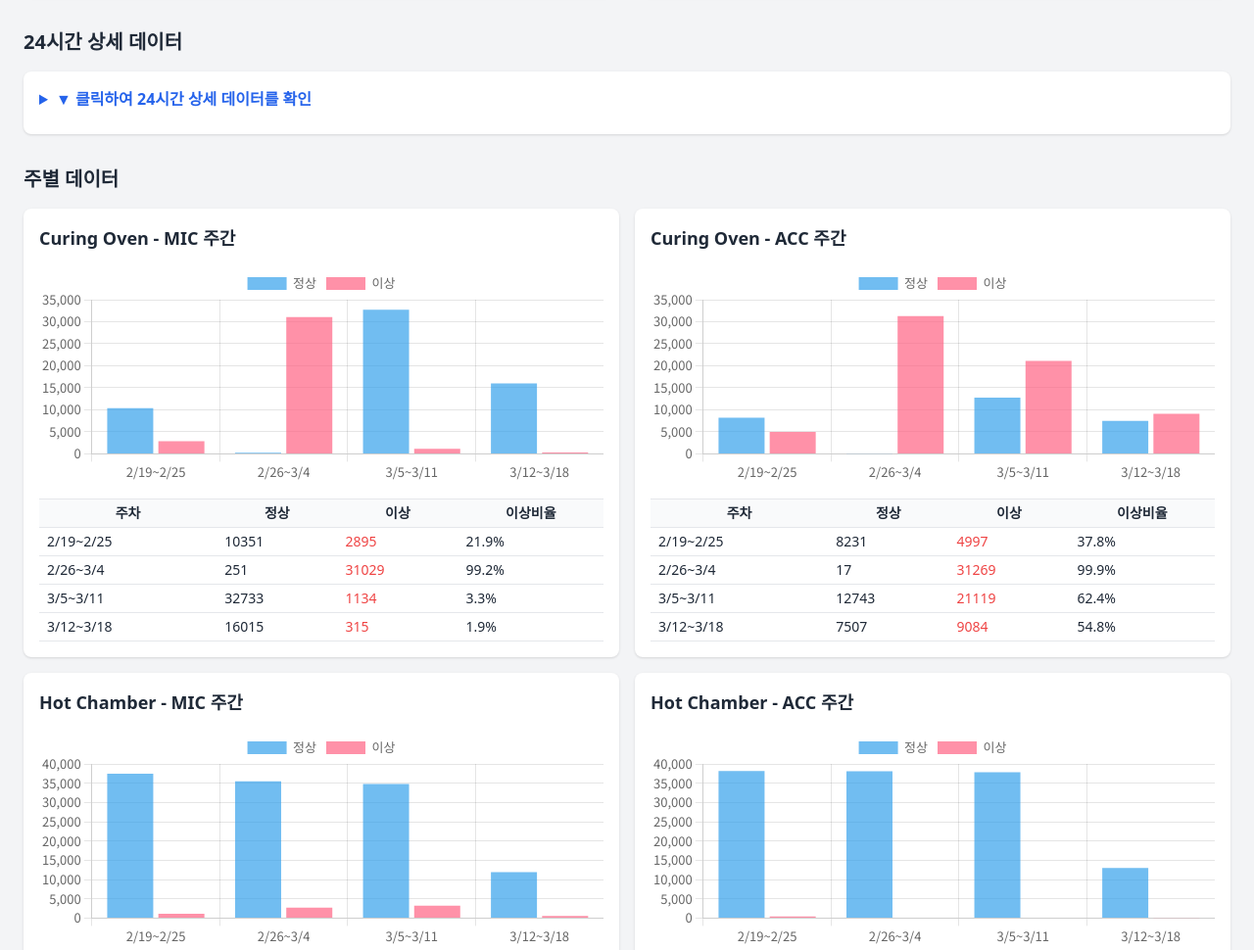
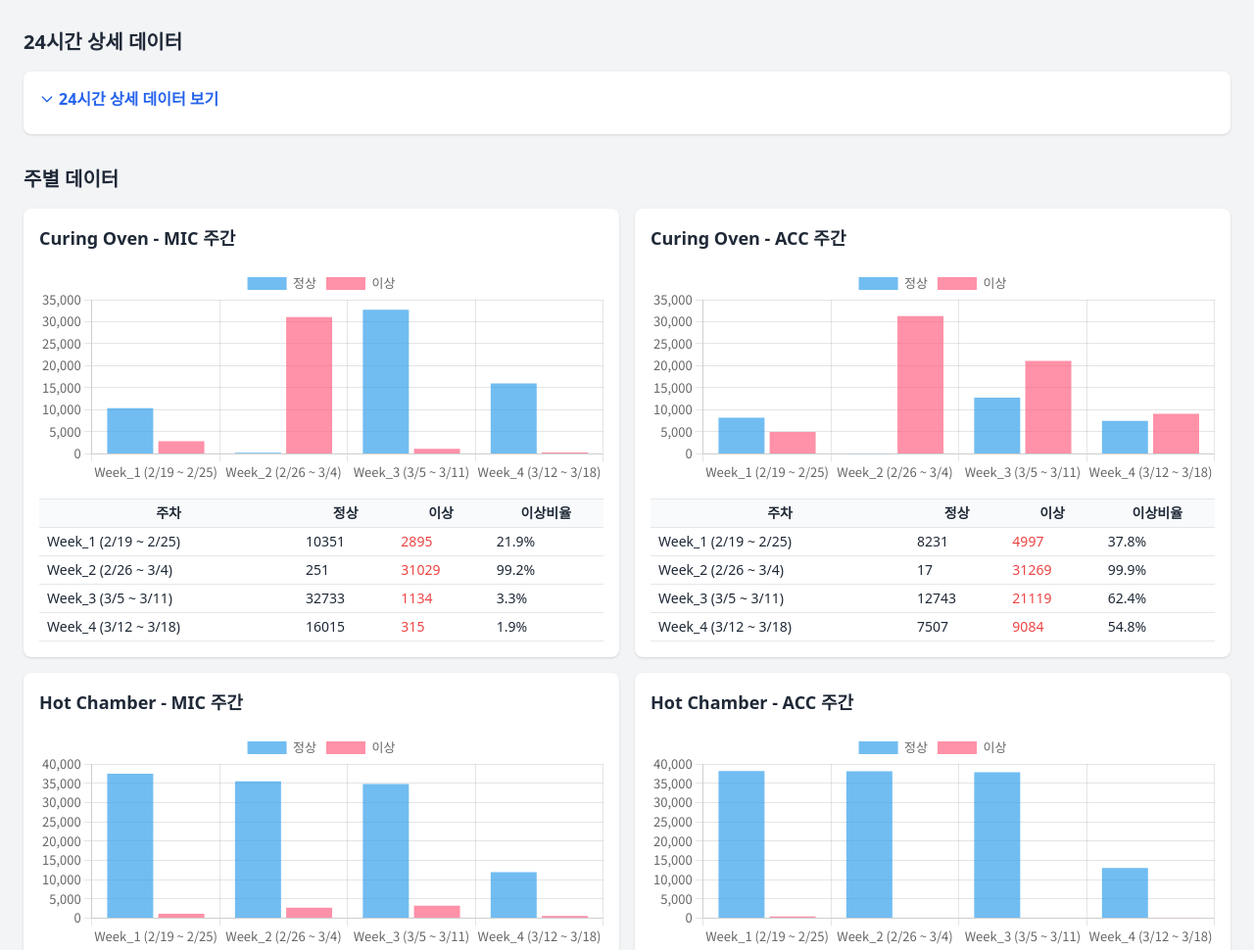
Before and after one commit to superhyuk/statics_mc, a plain HTML site: page index.html in a window 1280 px wide. Shown: the part 1143-2113 px from the top of the page at 98% size. Drawn offline with nearby package versions, Linux system fonts and the light colour scheme; a web font is replaced by a local one.

Commit message:
250315_update daily_weekly_summaryfunction2

```diff
--- a/index.html
+++ b/index.html
@@ -20,8 +20,19 @@
       height: 220px; /* 히스토그램 높이 */
       margin-bottom: 1rem;
     }
-    details > summary {
-      cursor: pointer; /* 접기/펼치기 마우스 모양 */
+    /* details 태그의 화살표를 모던하게 */
+    details summary {
+      list-style: none; /* 기본 화살표 제거 */
+    }
+    details > summary::-webkit-details-marker {
+      display: none; /* 크롬 기본 화살표 숨김 */
+    }
+    /* Tailwind group-open 활용 */
+    summary .rotate-90 {
+      transition: transform 0.2s;
+    }
+    .group[open] .rotate-90 {
+      transform: rotate(90deg);
     }
   </style>
 </head>
@@ -92,9 +103,15 @@
     <!-- (3) 24시간 상세 (카드+접기) -->
     <section class="mb-8">
       <h2 class="text-xl font-semibold mb-4">24시간 상세 데이터</h2>
-      <details class="bg-white rounded-lg shadow p-4">
-        <summary class="cursor-pointer font-semibold mb-2 text-blue-600">
-          ▼ 클릭하여 24시간 상세 데이터를 확인
+      <!-- details 태그에 group 클래스로 + 화살표 아이콘 -->
+      <details class="group bg-white rounded-lg shadow p-4">
+        <summary class="flex items-center font-semibold mb-2 text-blue-600 gap-1">
+          <!-- 화살표 아이콘 (SVG) -->
+          <svg class="w-4 h-4 rotate-90" fill="none" stroke="currentColor" stroke-width="2"
+               viewBox="0 0 24 24" stroke-linecap="round" stroke-linejoin="round">
+            <path d="M9 5l7 7-7 7"></path>
+          </svg>
+          24시간 상세 데이터 보기
         </summary>
         <div class="mt-4 grid grid-cols-1 sm:grid-cols-2 md:grid-cols-3 gap-4" id="todayHourCards">
           <!-- 24시간 시간대별 카드 -->
@@ -139,12 +156,16 @@
       </div>
 
       <!-- (4-B) 주차별 일 집계 (접기/펼치기) -->
-      <details class="bg-white rounded-lg shadow p-4">
-        <summary class="cursor-pointer font-semibold mb-2 text-blue-600">
-          ▼ 주차별 일(Daily) 집계 보기
+      <details class="group bg-white rounded-lg shadow p-4">
+        <summary class="flex items-center font-semibold mb-2 text-blue-600 gap-1">
+          <svg class="w-4 h-4 rotate-90" fill="none" stroke="currentColor" stroke-width="2"
+               viewBox="0 0 24 24" stroke-linecap="round" stroke-linejoin="round">
+            <path d="M9 5l7 7-7 7"></path>
+          </svg>
+          주차별 일(Daily) 집계 보기
         </summary>
         <div id="weeklyDayBreakdown" class="mt-4">
-          <!-- JS로 주별에 해당하는 일(day)을 표시 -->
+          <!-- JS로 주차별 일자별 집계를 표시 -->
         </div>
       </details>
     </section>
--- a/scripts.js
+++ b/scripts.js
@@ -2,7 +2,6 @@
 Chart.defaults.font.family = "'Pretendard', 'Noto Sans KR', sans-serif";
 Chart.defaults.font.size = 13;
 
-// 색상
 const chartColors = {
   normal: 'rgba(54, 162, 235, 0.7)',
   anomaly:'rgba(255, 99, 132, 0.7)'
@@ -91,12 +90,6 @@ function updateDashboard(data){
   if(lastUp){
     lastUp.textContent= data.updated_at || '-';
   }
-
-  /*
-   * (선택) 하루치 집계 끝날 때 -> PDF나 이미지로 생성하여 S3/Github 업로드
-   *   - 예: html2canvas/puppeteer 등으로 DOM 스크린샷 -> Blob
-   *   - fetch() 또는 github actions artifact 등에 push
-   */
 }
 
 /* --------------------------------------------------
@@ -170,7 +163,6 @@ function renderRecentHour(data){
 
 /* --------------------------------------------------
    (1-B) 오늘(24시간) 총집계
-   - 하루 전체 정상/이상 합계를 카드 형태로
 -------------------------------------------------- */
 function renderTodayDailySummary(data){
   const container= document.getElementById('todayDailySummary');
@@ -179,14 +171,11 @@ function renderTodayDailySummary(data){
 
   const dailyTotals= getTodayMachineTotals(data);
   if(!Object.keys(dailyTotals.totals).length){
-    // no data
     container.innerHTML= `<div class="bg-white p-4 rounded shadow text-gray-500">오늘(24시간) 데이터 없음</div>`;
     return;
   }
 
-  // 일자 표시
-  const dateStr= dailyTotals.displayDate; // "YYYY.MM.DD"
-  // title or separate. For now let's do a small heading:
+  const dateStr= dailyTotals.displayDate;
   const heading= document.createElement('div');
   heading.className= "col-span-full mb-2 text-gray-600 text-sm italic";
   heading.textContent= `${dateStr} 총집계`;
@@ -218,7 +207,6 @@ function renderTodayDailySummary(data){
   });
 }
 
-// 오늘 날짜의 총합
 function getTodayMachineTotals(data){
   const hourlyData= data.hourlyData||{};
   const keys= Object.keys(hourlyData).sort();
@@ -228,9 +216,8 @@ function getTodayMachineTotals(data){
   // latest -> baseDate
   const latest= keys[keys.length-1]; // "20250315_17"
   const baseDate= latest.substring(0,8);
-  const displayDate= baseDateToDot(baseDate); // "YYYY.MM.DD"
+  const displayDate= baseDateToDot(baseDate);
 
-  // 0~23 시를 합산
   const totals={};
   for(let h=0; h<24; h++){
     const hh= String(h).padStart(2,'0');
@@ -256,7 +243,6 @@ function getTodayMachineTotals(data){
 }
 
 function baseDateToDot(baseDate){
-  // "YYYYMMDD" => "YYYY.MM.DD"
   const y= baseDate.substring(0,4);
   const m= baseDate.substring(4,6);
   const d= baseDate.substring(6,8);
@@ -320,8 +306,8 @@ function renderOneDayChart(data, machineId, sensorKey, canvasId){
     data:{
       labels,
       datasets:[
-        { label:'정상', data:normalArr, backgroundColor: chartColors.normal},
-        { label:'이상', data:anomalyArr, backgroundColor: chartColors.anomaly}
+        { label:'정상', data: normalArr, backgroundColor: chartColors.normal},
+        { label:'이상', data: anomalyArr, backgroundColor: chartColors.anomaly}
       ]
     },
     options:{
@@ -330,10 +316,7 @@ function renderOneDayChart(data, machineId, sensorKey, canvasId){
       plugins:{ legend:{ position:'top'} },
       scales:{
         x:{
-          ticks:{
-            maxRotation:0,
-            minRotation:0
-          }
+          ticks:{ maxRotation:0, minRotation:0 }
         },
         y:{ beginAtZero:true }
       }
@@ -398,8 +381,8 @@ function renderTodayHourCards(data){
 }
 
 /* --------------------------------------------------
-   (4) 주별 차트 (기존)
-   (4-B) 주차별 일 집계도 추가
+   (4) 주별 차트
+   (4-B) 주차별 일(Daily) 집계
 -------------------------------------------------- */
 function getWeekRangeLabel(weekKey, firstDateStr){
   const match= weekKey.match(/Week_(\d+)/);
@@ -410,14 +393,14 @@ function getWeekRangeLabel(weekKey, firstDateStr){
   const mo= parseInt(firstDateStr.substring(4,6),10)-1;
   const d= parseInt(firstDateStr.substring(6,8),10);
   const start= new Date(y, mo, d);
+  // weekNum-1 주 뒤로
   start.setDate(start.getDate() + (wNum-1)*7);
   const end= new Date(start.getTime()+6*24*60*60*1000);
 
   const sLabel= `${start.getMonth()+1}/${start.getDate()}`;
   const eLabel= `${end.getMonth()+1}/${end.getDate()}`;
-  return `${sLabel}~${eLabel}`;
+  return `${weekKey} (${sLabel} ~ ${eLabel})`;
 }
-
 function getWeeklyMachineSensorData(weeklyData, machineName, sensorKey){
   const wKeys= Object.keys(weeklyData).sort((a,b)=>{
     const aNum= parseInt(a.split('_')[1]||"0",10);
@@ -511,6 +494,7 @@ function renderWeeklyCharts(data){
 
   // Curing Oven - MIC
   const dsCuringMic= getWeeklyMachineSensorData(wd, "MACHINE2", "MIC");
+  // 라벨을 "Week_1 (2/19 ~ 2/25)" 식으로 바꾸기
   dsCuringMic.labels= dsCuringMic.labels.map(k=> getWeekRangeLabel(k, firstDt));
   renderWeeklyChart("weeklyChartCuringOvenMic","weeklyTableCuringOvenMic", dsCuringMic);
 
@@ -531,10 +515,7 @@ function renderWeeklyCharts(data){
 }
 
 /*
-  (4-B) 주차별 "일(Daily)" 집계를 표시 예시
-  - weekKey -> day_1 ~ day_7
-  - 이 로직은 data.dailyData와 weeklyData 연동해서
-    "이 주차에 속하는 각 날짜"를 찾아 정상/이상 합계를 표시
+   (4-B) 주차별 "일(Daily)" 집계를 실제 표시
 */
 function renderWeeklyDayBreakdown(data){
   const container= document.getElementById('weeklyDayBreakdown');
@@ -549,41 +530,88 @@ function renderWeeklyDayBreakdown(data){
     return;
   }
 
-  // 각 주차별로 일(Day) 목록 만들기 (기본 예시)
-  // day_key => "YYYY-MM-DD",
-  // We see if it belongs to which week by comparing day to first_date
-  // Here is a simple approach:
-  // For each weekKey -> we read from weeklyData[weekKey]... not so straightforward
-  // We'll just do a conceptual approach:
+  // 주차 키들 정렬
   const weeks= Object.keys(weeklyData).sort((a,b)=>{
-    const aN= parseInt(a.split('_')[1],10);
-    const bN= parseInt(b.split('_')[1],10);
+    const aN= parseInt(a.split('_')[1]||"0",10);
+    const bN= parseInt(b.split('_')[1]||"0",10);
     return aN-bN;
   });
 
+  const firstDtStr= data.first_date||"20250101_000000";
+  const year = parseInt(firstDtStr.substring(0,4),10);
+  const mon  = parseInt(firstDtStr.substring(4,6),10)-1;
+  const day  = parseInt(firstDtStr.substring(6,8),10);
+
   weeks.forEach(weekKey=>{
-    // heading
-    const weekBox= document.createElement('div');
-    weekBox.className= "mb-4 p-4 border-b border-gray-200";
-    weekBox.innerHTML= `<h4 class="font-semibold text-lg mb-2">${weekKey} (일자별 집계)</h4>`;
+    const wNum = parseInt(weekKey.split('_')[1],10);
+    // 주 시작일 ~ 6일 후
+    const start = new Date(year, mon, day + (wNum-1)*7);
+    const end   = new Date(start.getTime() + 6*24*3600*1000);
 
-    // 임시: 7일치 dayKey를 찾아서 표시.
-    // In real code, you'd do date arithmetic with data.first_date + (weekNum-1)*7
-    // For brevity, let's pretend we have dayKeys array
-    let dayHtml= "<div class='grid grid-cols-1 md:grid-cols-3 gap-2'>";
-    // a simple approach: "2025-03-15" ~ "2025-03-21"
-    // but let's do a pseudo approach:
-    // we can't do robust date math here quickly, so we'll do a placeholder approach
+    // 제목 표시: "Week_1 (일자별 집계) / (2/19 ~ 2/25)"
+    const rangeLabel = `${weekKey} (일자별 집계)`;
+    const rangeSub   = `*${start.getMonth()+1}/${start.getDate()} ~ ${end.getMonth()+1}/${end.getDate()}*`;
 
-    // For demonstration, let's say we look for all dailyData that has "weekKey" in it
-    // Actually dailyData is by "YYYY-MM-DD" -> we can't directly map easily. We'll do a simplified approach:
-    // We'll just show a text that we "should parse actual days belonging to this week"
-    dayHtml+= `<p class='text-sm text-gray-400 italic'>*이곳에 주차에 해당하는 일자를 계산하여 dailyData를 표시*</p>`;
+    let html = `<h4 class="font-semibold text-base mb-1">${rangeLabel}</h4>
+                <p class="text-sm text-gray-400 mb-2">${rangeSub}</p>`;
 
-    dayHtml+= "</div>";
+    // day별 표
+    // 7일 동안 돌면서 dailyData[YYYY-MM-DD]를 찾아 합산 표시
+    html += `<table class="w-full text-sm mb-4 border rounded">
+              <thead>
+                <tr class="bg-gray-50 border-b">
+                  <th class="py-1 px-2">날짜</th>
+                  <th class="py-1 px-2">Curing Oven(MIC/ACC 이상/정상)</th>
+                  <th class="py-1 px-2">Hot Chamber(MIC/ACC 이상/정상)</th>
+                </tr>
+              </thead>
+              <tbody>
+    `;
+    for(let i=0;i<7;i++){
+      const tmp = new Date(start.getTime() + i*24*3600*1000);
+      const yyy = tmp.getFullYear();
+      const mm  = String(tmp.getMonth()+1).padStart(2,'0');
+      const dd  = String(tmp.getDate()).padStart(2,'0');
+      const dayKey= `${yyy}-${mm}-${dd}`;
 
-    weekBox.innerHTML += dayHtml;
-    container.appendChild(weekBox);
+      let coStr= "-"; // Curing Oven(#UNIT1) 데이터
+      let hcStr= "-"; // Hot Chamber(#UNIT2) 데이터
+
+      const dayObj= dailyData[dayKey];
+      if(dayObj){
+        // MACHINE2
+        if(dayObj["MACHINE2"]){
+          const c= dayObj["MACHINE2"];
+          const micAbn = c.MIC_anomaly||0, micProc=c.MIC_processed||0;
+          const accAbn = c.ACC_anomaly||0, accProc=c.ACC_processed||0;
+          coStr = `MIC(${micProc}/${micAbn}), ACC(${accProc}/${accAbn})`;
+        }
+        // MACHINE3
+        if(dayObj["MACHINE3"]){
+          const c= dayObj["MACHINE3"];
+          const micAbn = c.MIC_anomaly||0, micProc=c.MIC_processed||0;
+          const accAbn = c.ACC_anomaly||0, accProc=c.ACC_processed||0;
+          hcStr = `MIC(${micProc}/${micAbn}), ACC(${accProc}/${accAbn})`;
+        }
+      }
+
+      html += `
+        <tr class="border-b">
+          <td class="py-1 px-2">${dayKey}</td>
+          <td class="py-1 px-2">${coStr}</td>
+          <td class="py-1 px-2">${hcStr}</td>
+        </tr>
+      `;
+    }
+    html += "</tbody></table>";
+
+    // 추가정보 없으면 안내문
+    // (이미 표현)
+
+    const div = document.createElement('div');
+    div.className="mb-6";
+    div.innerHTML= html;
+    container.appendChild(div);
   });
 }
 
@@ -630,10 +658,7 @@ function renderMonthlyChart(chartId, tableId, dataset){
       plugins:{ legend:{position:'top'} },
       scales:{
         x:{
-          ticks:{
-            maxRotation:0,
-            minRotation:0
-          }
+          ticks:{ maxRotation:0, minRotation:0 }
         },
         y:{ beginAtZero:true }
       }
```
